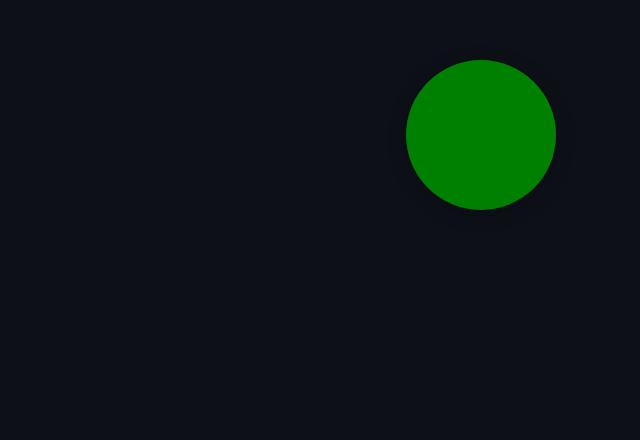
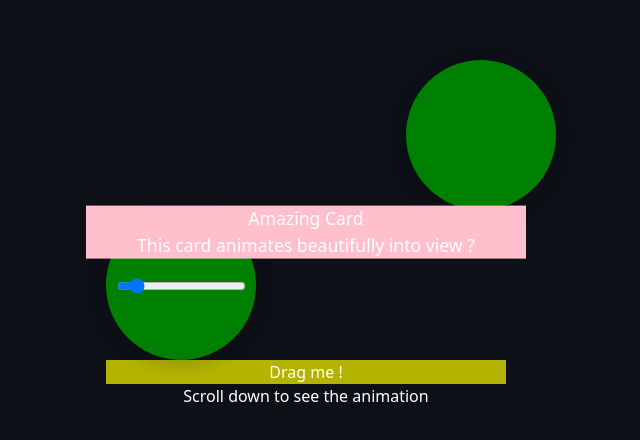
Before and after one commit to Dannnya/framer-motion, a React (Vite) app: page / in a window 1280 px wide. Shown: the part 3914-4354 px from the top of the page, without its empty margins (334-974 px from the left). Before the commit the page ends 4156 px from the top, so only its background shows below. Built offline with nearby package versions, Linux system fonts and the light colour scheme.

Commit message:
scroll and draggable animation

```diff
--- a/src/App.tsx
+++ b/src/App.tsx
@@ -7,6 +7,9 @@ import { AnimatedShapes } from './components/AnimatedShapes';
 import { StaggerAnimation } from './components/StaggerAnimation';
 import { AnimatedGallery } from './components/AnimatedGallery';
 import { RangeSlider } from './components/RangeSlider';
+import { DraggableBox } from './components/DraggableBox';
+import { AnimatedCard } from './components/AnimatedCard';
+import { ScrollAnimation } from './components/ScrollAnimation';
 
 
 function App() {
@@ -28,6 +31,19 @@ function App() {
       <AnimatedGallery />
 
       <RangeSlider />
+
+      <DraggableBox />
+
+      <h5 className='text-center text-3xl mb-4'>
+        Scroll down to see the animation
+      </h5>
+
+      <div className="h-screen">
+      <AnimatedCard/>
+      </div>
+
+      <ScrollAnimation />
+
     </div>
   )
 }
--- /dev/null
+++ b/src/components/AnimatedCard.tsx
@@ -0,0 +1,28 @@
+import { motion } from 'framer-motion';
+
+export const AnimatedCard = () => {
+  return (
+    <div className='flex justify-center items-start mt-[30rem]'>
+      <div className='h-[200vh] w-full flex justify-center items-center'>
+        <motion.div
+          initial={{ scale: 0.5, opacity: 0 }}
+          transition={{ duration: 0.5 }}
+          whileInView={{
+            scale: 1.1,
+            opacity: 1,
+            y: -200,
+            backgroundColor: 'pink'
+          }}
+          className='bg-white rounded-lg p-6 shadow-lg text-center'>
+          <h4 className='text-2xl font-bold mb-2 text-white'>
+            Amazing Card
+          </h4>
+
+          <p className="text-gray-600">
+            This card animates beautifully into view ?
+          </p>
+        </motion.div>
+      </div>
+    </div>
+  )
+};
--- /dev/null
+++ b/src/components/DraggableBox.tsx
@@ -0,0 +1,20 @@
+import { motion, useMotionValue, useTransform } from 'framer-motion';
+
+export const DraggableBox = () => {
+
+    const x = useMotionValue(0);
+    const y = useMotionValue(0);
+
+
+    const backgroundColor = useTransform(x, [-100, 100], ['#ff0000', '#00ff00']);
+    return (
+        <motion.div drag
+            dragConstraints={{ left: -200, right: 200, top: -200, bottom: 200 }}
+            className='w-32 h-32 flex items-center justify-center rounded-lg
+            shadow-lg cursor-pointer bg-yellow-300'
+            style={{ x, y, backgroundColor }}
+        >
+            <span className='text-white'>Drag me !</span>
+        </motion.div>
+    )
+};
--- a/src/components/RangeSlider.tsx
+++ b/src/components/RangeSlider.tsx
@@ -1,9 +1,23 @@
-import { motion } from 'framer-motion';
+import { motion, useMotionValue, useSpring } from 'framer-motion';
+import type { ChangeEvent } from 'react';
 
 export const RangeSlider = () => {
+
+    const scale = useSpring(1);
+
+    const changeHandler = (e: ChangeEvent<HTMLInputElement>) => {
+        scale.set(parseFloat(e.target.value));
+    };
+
     return (
-        <div>
-
+        <div className='flex items-center justify-center mt-[3rem]'>
+            <motion.button className='box' style={{ scale }}>
+                <div className='mt-[6rem]'>
+                    <input type='range' min={0.5} max={5} step={0.01} defaultValue={1}
+                        onChange={ changeHandler }
+                    />
+                </div>
+            </motion.button>
         </div>
     )
 };
--- /dev/null
+++ b/src/components/ScrollAnimation.tsx
@@ -0,0 +1,23 @@
+import { motion, useScroll, useTransform } from 'framer-motion';
+
+export const ScrollAnimation = () => {
+
+    const { scrollY } = useScroll();
+
+    // useMotionValueEvent(scrollY, 'change', (latest) => {
+    //     console.log('page scroll', latest);
+    // });
+
+    const scale = useTransform(scrollY, [0, 300], [1, 1.5]);
+    const opacity = useTransform(scrollY, [0, 300], [1, 0]);
+
+    return (
+        <div className='h-screen flex items-center justify-center'>
+            <motion.div className='bg-blue-500 w-32 h-32 rounded-lg shadow-lg'
+                style={{ scale, opacity }}
+            ></motion.div>
+
+            <div className="w-full h-[150rem]"></div>
+        </div>
+    )
+};
```
